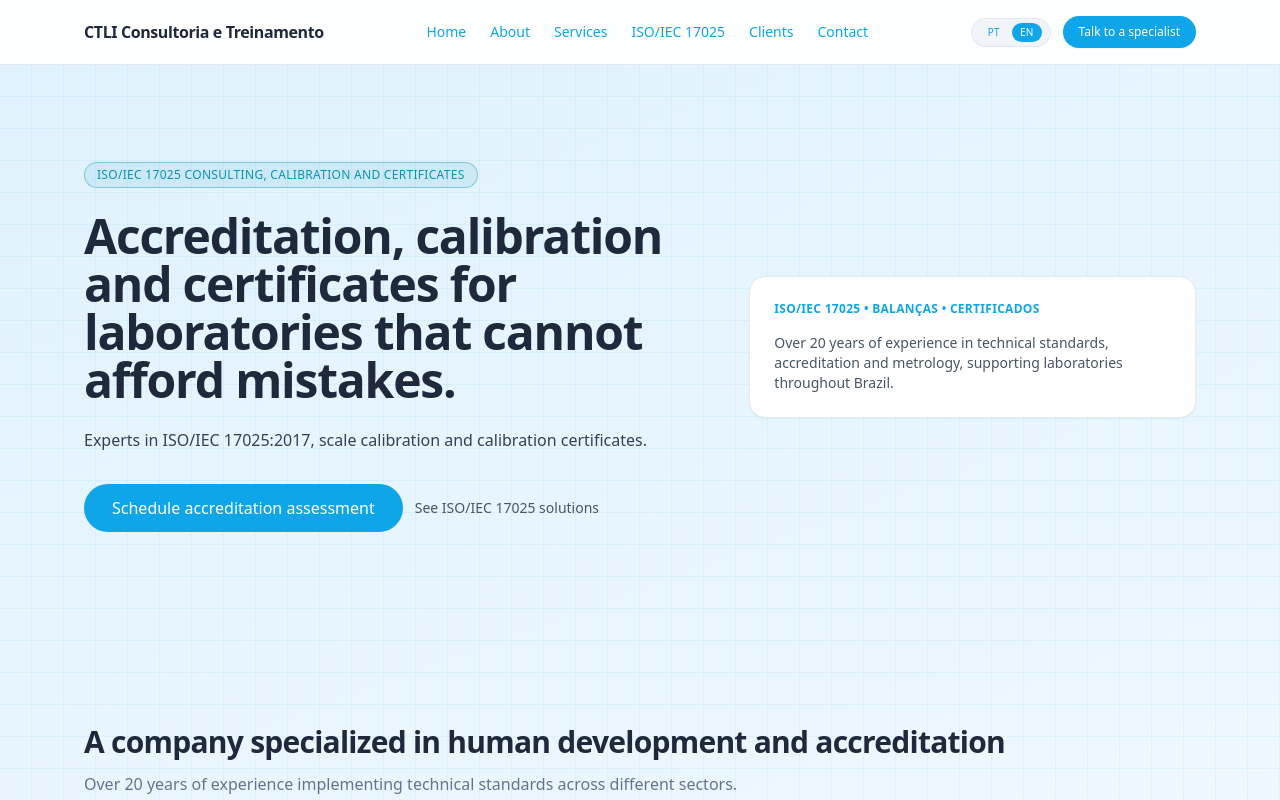
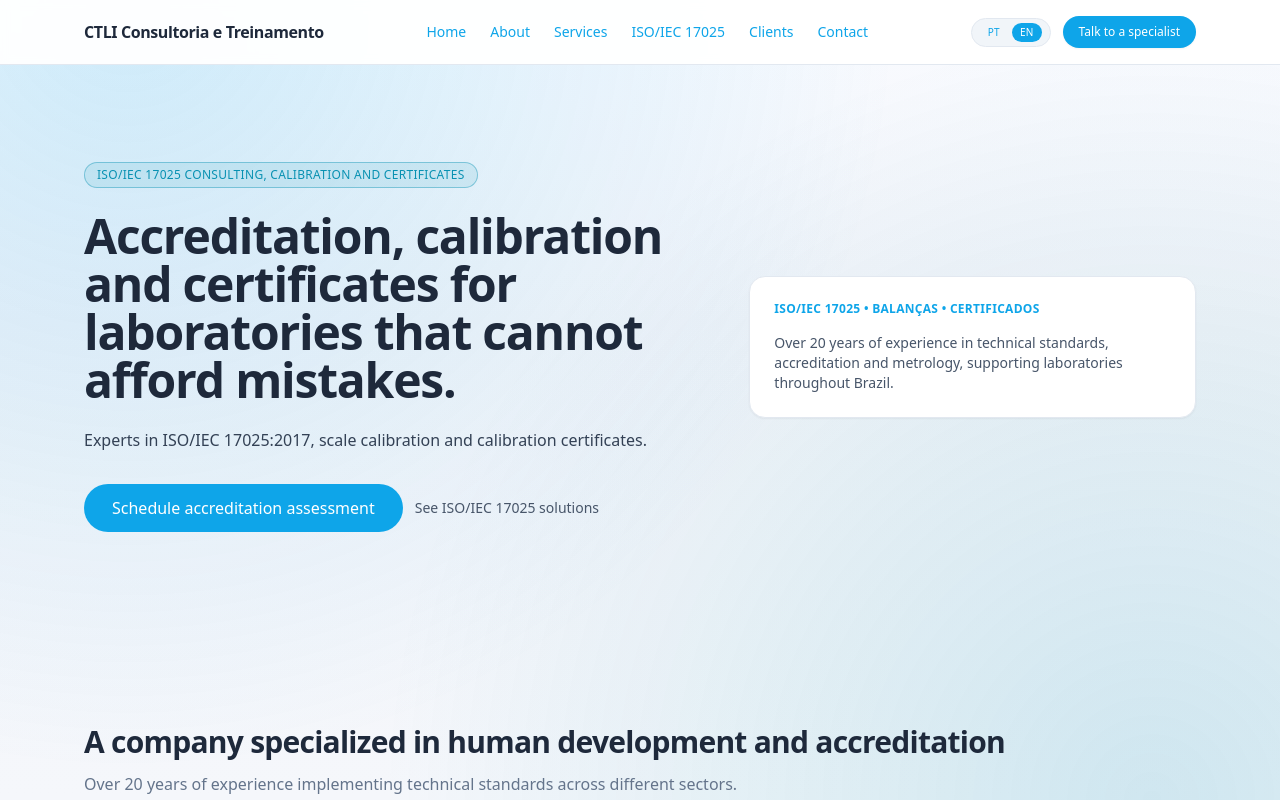
Before and after one commit to VS-LGR/CTLI, a Next.js app: page /en in a window 1280 px wide. Shown: the top 800 px of the page. Built offline with nearby package versions, Linux system fonts and the light colour scheme.

Commit message:
1° Commit -> Alteração BG e Intro

```diff
--- a/src/components/IntroScreen.tsx
+++ b/src/components/IntroScreen.tsx
@@ -4,7 +4,8 @@ import Image from "next/image";
 import { useEffect, useState } from "react";
 import type { SupportedLang } from "@/lib/i18n";
 
-const LOGO_URL = "https://i.imgur.com/1eBCIBT.png";
+const LOGO_URL =
+  "https://static.wixstatic.com/media/3b6d59_02021d49f3f145be957b05a2b4dddda3~mv2.png/v1/crop/x_41,y_179,w_406,h_133/fill/w_545,h_186,al_c,lg_1,q_85,enc_avif,quality_auto/2-Photoroom.png";
 
 const KEYWORDS: Record<SupportedLang, string> = {
   pt: "Consultoria • ISO/IEC 17025",
@@ -38,13 +39,13 @@ export function IntroScreen({ lang, onComplete }: IntroScreenProps) {
 
   return (
     <div
-      className={`intro-screen fixed inset-0 z-50 flex flex-col items-center justify-center bg-slate-50 transition-opacity duration-[500ms] ease-out ${
+      className={`intro-screen fixed inset-0 z-50 flex flex-col items-center justify-center bg-slate-50 transition-opacity duration-[600ms] ease-out ${
         fadeOut ? "intro-screen-out" : "intro-screen-in"
       }`}
       aria-hidden="true"
     >
       <div className="relative z-10 flex flex-col items-center gap-6 px-4">
-        <div className="intro-logo relative h-[120px] w-[280px] bg-slate-50 sm:h-[140px] sm:w-[320px] md:h-[160px] md:w-[360px]">
+        <div className="intro-logo relative h-[120px] w-[260px] bg-transparent sm:h-[140px] sm:w-[300px] md:h-[160px] md:w-[340px]">
           <Image
             src={LOGO_URL}
             alt="CTLI Consultoria e Treinamento"
--- a/src/styles/globals.css
+++ b/src/styles/globals.css
@@ -11,29 +11,24 @@ body {
   @apply text-foreground antialiased;
 }
 
-/* Page background: gradient + grid (calibration / precision) – applied on body */
+/* Page background: clean corporate gradient – applied on body */
 body.page-bg {
   min-height: 100vh;
-  background-color: #f0f9ff;
-  background-image:
-    repeating-linear-gradient(
-      0deg,
-      transparent,
-      transparent 31px,
-      rgba(14, 165, 233, 0.07) 31px,
-      rgba(14, 165, 233, 0.07) 32px
+  background-color: #f5f7fb;
+  background-image: radial-gradient(
+      circle at 10% 0%,
+      rgba(14, 165, 233, 0.18),
+      transparent 55%
     ),
-    repeating-linear-gradient(
-      90deg,
-      transparent,
-      transparent 31px,
-      rgba(14, 165, 233, 0.07) 31px,
-      rgba(14, 165, 233, 0.07) 32px
+    radial-gradient(
+      circle at 90% 100%,
+      rgba(8, 145, 178, 0.16),
+      transparent 55%
     ),
-    linear-gradient(160deg, #e0f2fe 0%, #f0f9ff 28%, #f8fafc 55%, #f1f5f9 100%);
-  background-attachment: scroll, scroll, scroll;
-  background-size: 32px 32px, 32px 32px, 100% 100%;
-  background-position: 0 0, 0 0, 0 0;
+    linear-gradient(180deg, #f9fbff 0%, #f3f4f9 40%, #f5f7fb 100%);
+  background-attachment: fixed;
+  background-size: 110% 110%, 110% 110%, 100% 100%;
+  background-position: 0 0, 100% 100%, 0 0;
 }
 
 /* Intro animation: only runs when .page-intro-visible is added (on client) */
@@ -78,11 +73,11 @@ body.page-bg {
 }
 
 .intro-logo {
-  animation: intro-content-in 0.6s cubic-bezier(0.22, 1, 0.36, 1) forwards;
+  animation: intro-content-in 0.7s cubic-bezier(0.22, 1, 0.36, 1) forwards;
 }
 
 .intro-keywords {
-  animation: intro-content-in 0.6s 0.15s cubic-bezier(0.22, 1, 0.36, 1) forwards;
+  animation: intro-content-in 0.7s 0.2s cubic-bezier(0.22, 1, 0.36, 1) forwards;
   opacity: 0;
 }
 
@@ -110,7 +105,7 @@ body.page-bg {
   transform: translate3d(0, 24px, 0) scale(1.05);
   mix-blend-mode: multiply;
   pointer-events: none;
-  animation: intro-glow 2.2s cubic-bezier(0.22, 1, 0.36, 1) forwards;
+  animation: intro-glow 2.4s cubic-bezier(0.22, 1, 0.36, 1) forwards;
 }
 
 @keyframes intro-glow {
```
